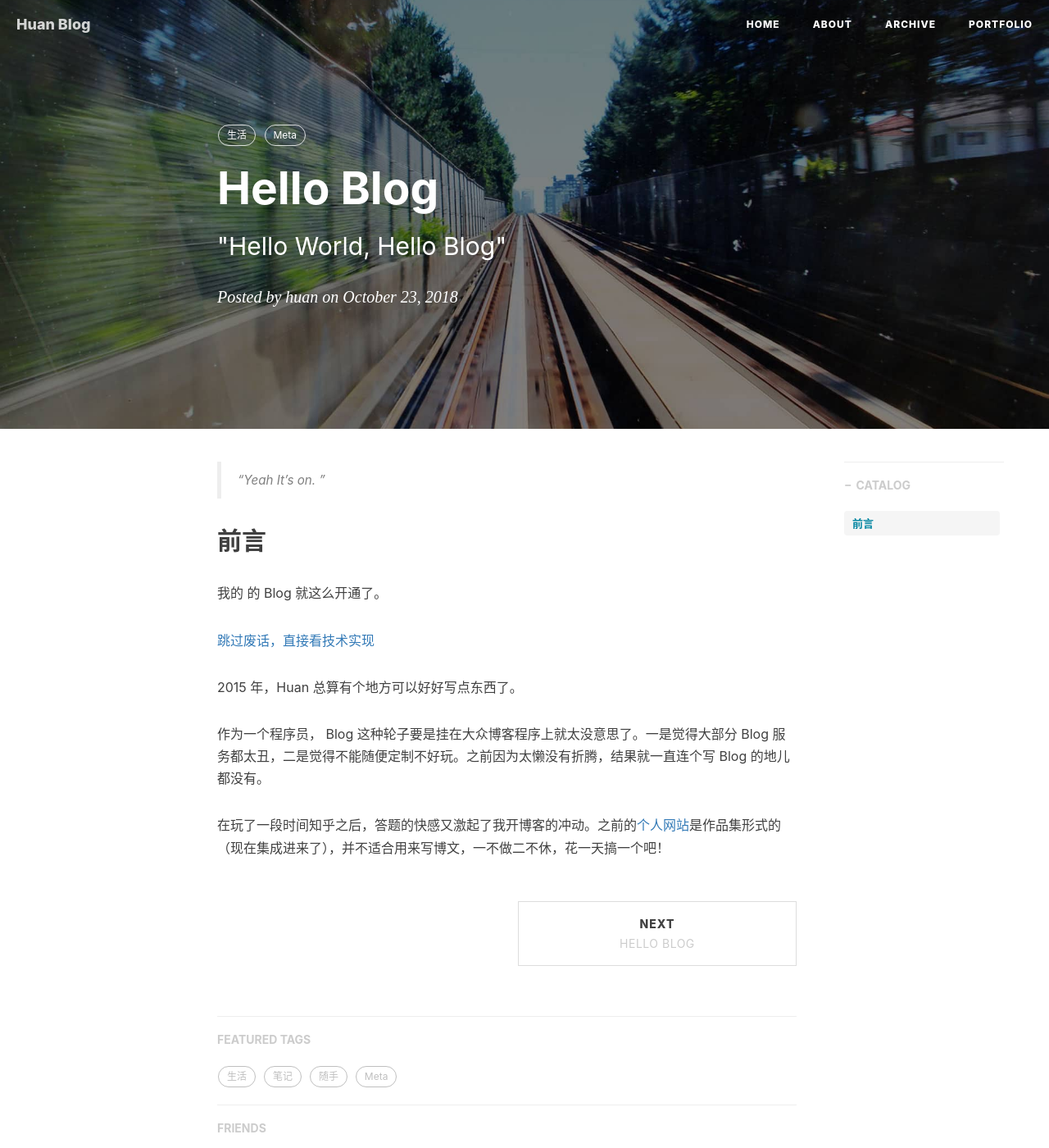
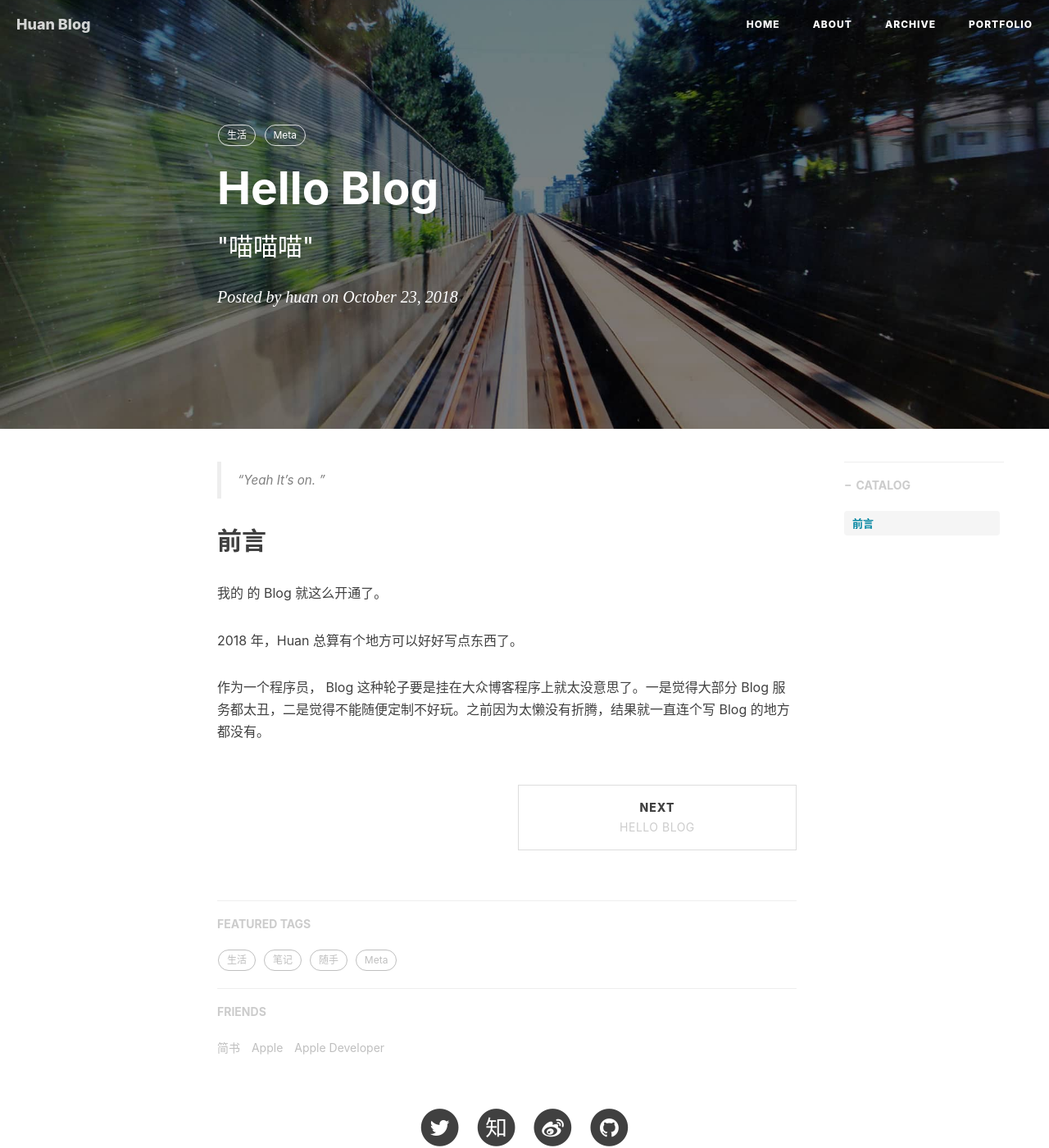
Before and after one commit to lichenghuan/lichenghuan.github.io, a Jekyll site: the page built from _posts/2014-01-29-hello-2015.markdown, in a window 1280 px wide and 1400 px high. Shown: the whole window at 82% size. Built offline with Jekyll 4.4.1, drawn with Linux system fonts in a browser that asks for light colours; nearby versions of some CDN libraries; comment, search, counter and statistics services are not loaded.

Commit message:
Update 2014-01-29-hello-2015.markdown

```diff
--- a/_posts/2014-01-29-hello-2015.markdown
+++ b/_posts/2014-01-29-hello-2015.markdown
@@ -1,7 +1,7 @@
 ---
 layout:     post
 title:      "Hello Blog"
-subtitle:   " \"Hello World, Hello Blog\""
+subtitle:   " \"喵喵喵\""
 date:       2018-10-23 14:00:00
 author:     "huan"
 header-img: "img/post-bg-2015.jpg"
@@ -18,16 +18,8 @@
 
 我的 的 Blog 就这么开通了。
 
-[跳过废话，直接看技术实现 ](#build)
+
+2018 年，Huan 总算有个地方可以好好写点东西了。
 
 
-
-2015 年，Huan 总算有个地方可以好好写点东西了。
-
-
-作为一个程序员， Blog 这种轮子要是挂在大众博客程序上就太没意思了。一是觉得大部分 Blog 服务都太丑，二是觉得不能随便定制不好玩。之前因为太懒没有折腾，结果就一直连个写 Blog 的地儿都没有。
-
-在玩了一段时间知乎之后，答题的快感又激起了我开博客的冲动。之前的[个人网站](http://huangxuan.me/portfolio)是作品集形式的（现在集成进来了），并不适合用来写博文，一不做二不休，花一天搞一个吧！
-
-
-<p id = "build"></p>
+作为一个程序员， Blog 这种轮子要是挂在大众博客程序上就太没意思了。一是觉得大部分 Blog 服务都太丑，二是觉得不能随便定制不好玩。之前因为太懒没有折腾，结果就一直连个写 Blog 的地方都没有。
```
